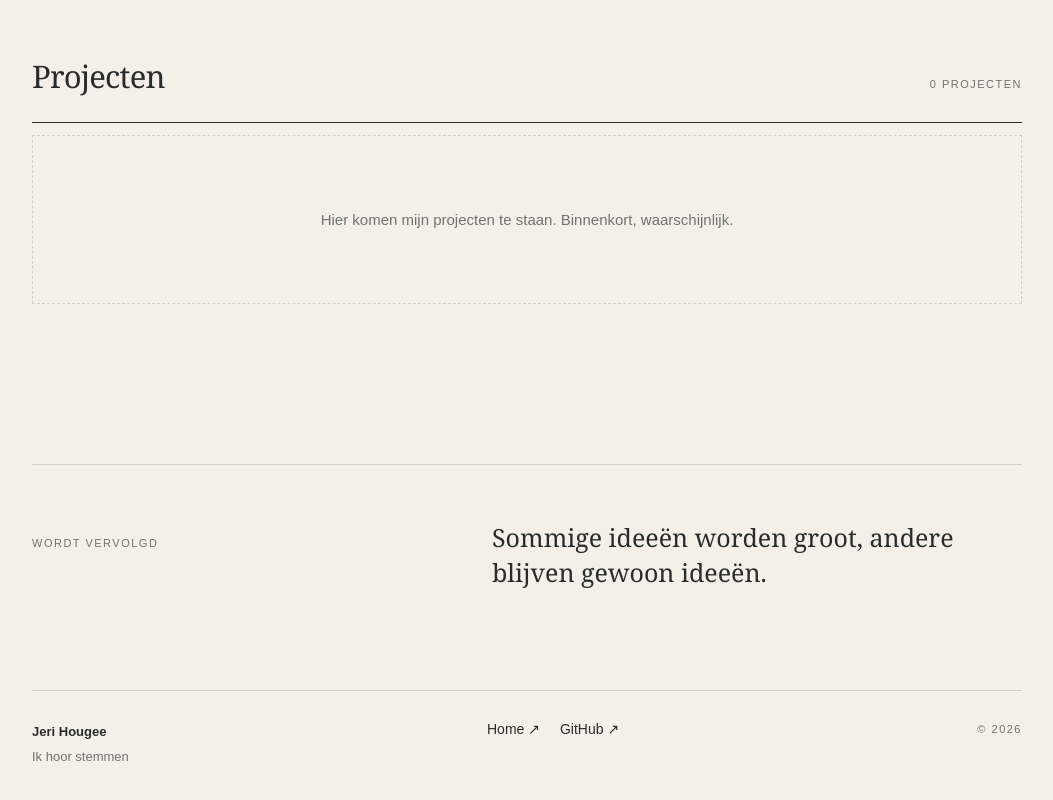
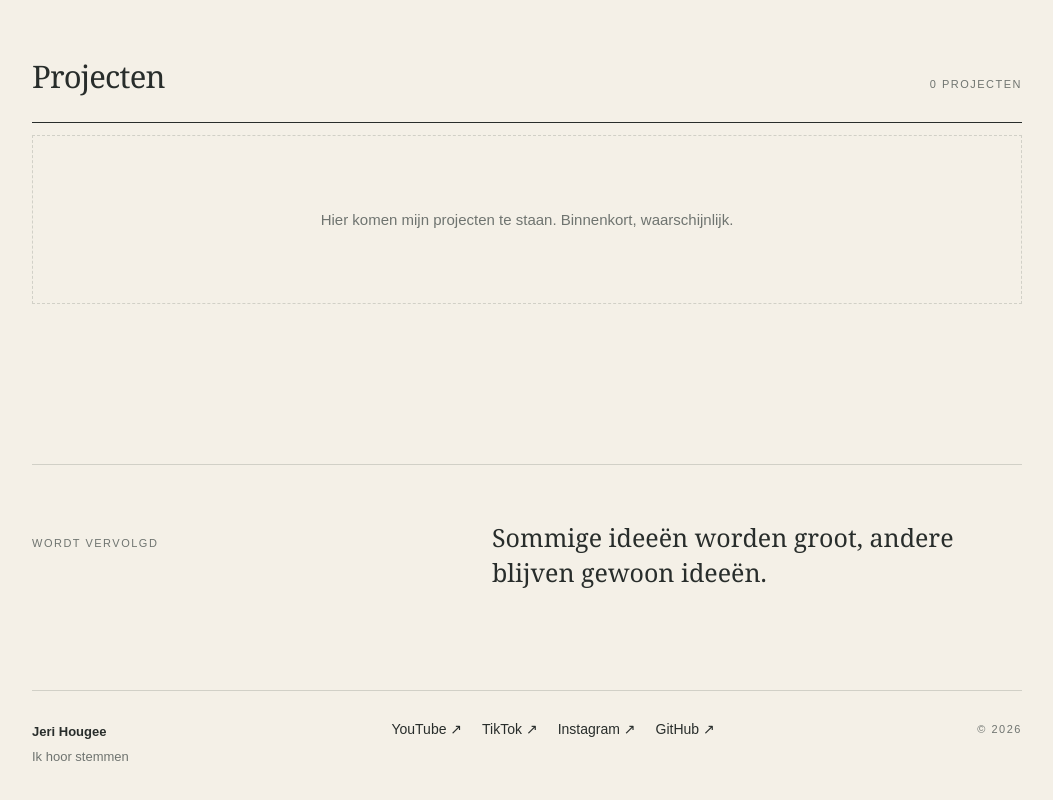
Before and after one commit to zuignap3/eigensite, a plain HTML site: page projecten.html in a window 1280 px wide. Shown: the part 503-1303 px from the top of the page, without its empty margins (113-1166 px from the left). Drawn offline with Linux system fonts and the light colour scheme.

Commit message:
Voeg sociale links toe aan footer

```diff
--- a/projecten.html
+++ b/projecten.html
@@ -41,7 +41,7 @@
     </main>
     <footer class="site-footer">
       <div><strong>Jeri Hougee</strong><span>Ik hoor stemmen</span></div>
-      <div class="footer-links"><a href="index.html">Home ↗</a><a href="https://github.com/zuignap3" target="_blank" rel="noopener noreferrer">GitHub ↗</a></div>
+      <div class="footer-links" aria-label="Sociale media"><a href="https://www.youtube.com/@vische.3" target="_blank" rel="noopener noreferrer">YouTube ↗</a><a href="https://www.tiktok.com/@vische.3" target="_blank" rel="noopener noreferrer">TikTok ↗</a><a href="https://www.instagram.com/vische.3/" target="_blank" rel="noopener noreferrer">Instagram ↗</a><a href="https://github.com/zuignap3" target="_blank" rel="noopener noreferrer">GitHub ↗</a></div>
       <span class="copyright">© <span id="year">2026</span></span>
     </footer>
   </div>
```
